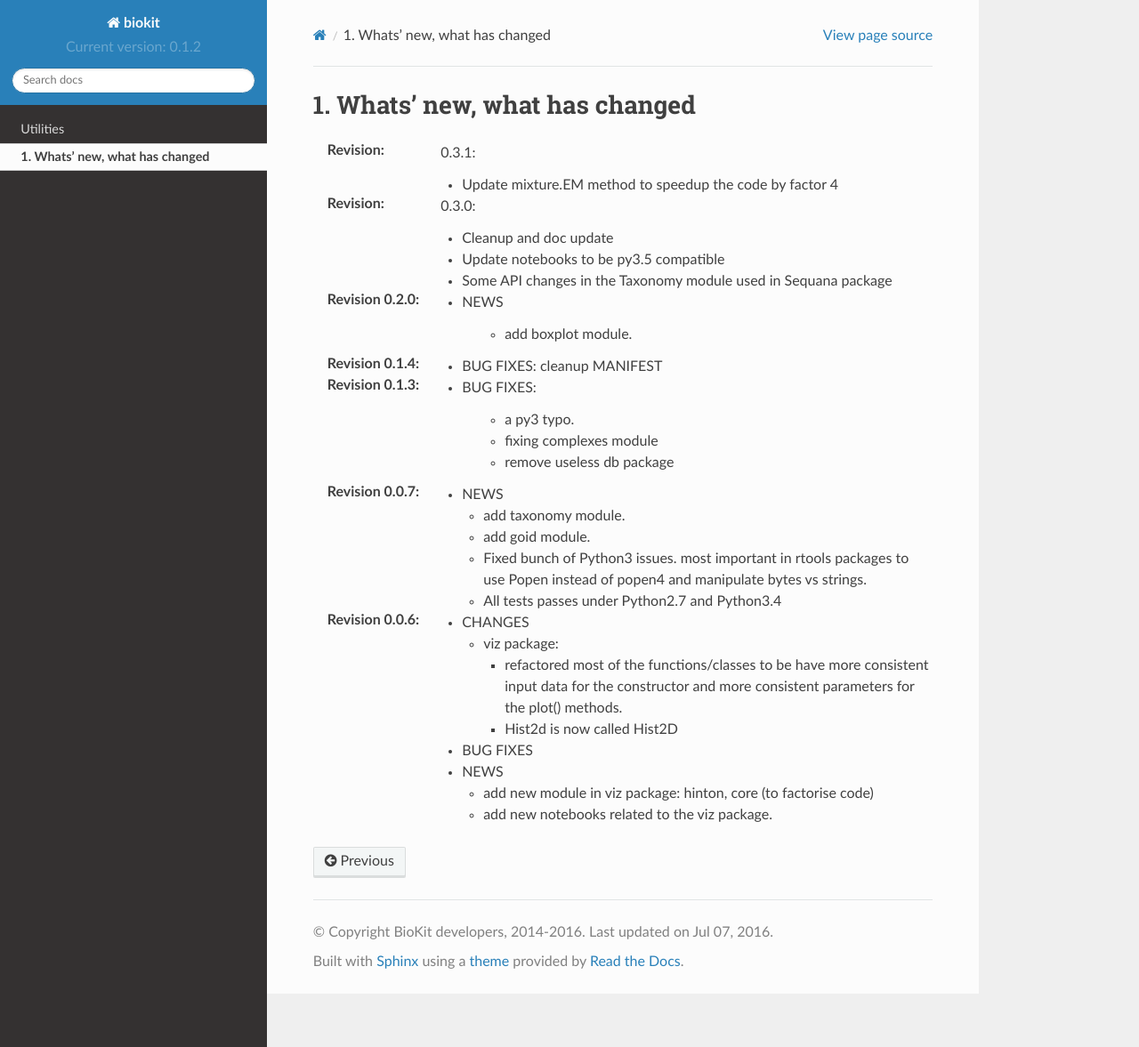
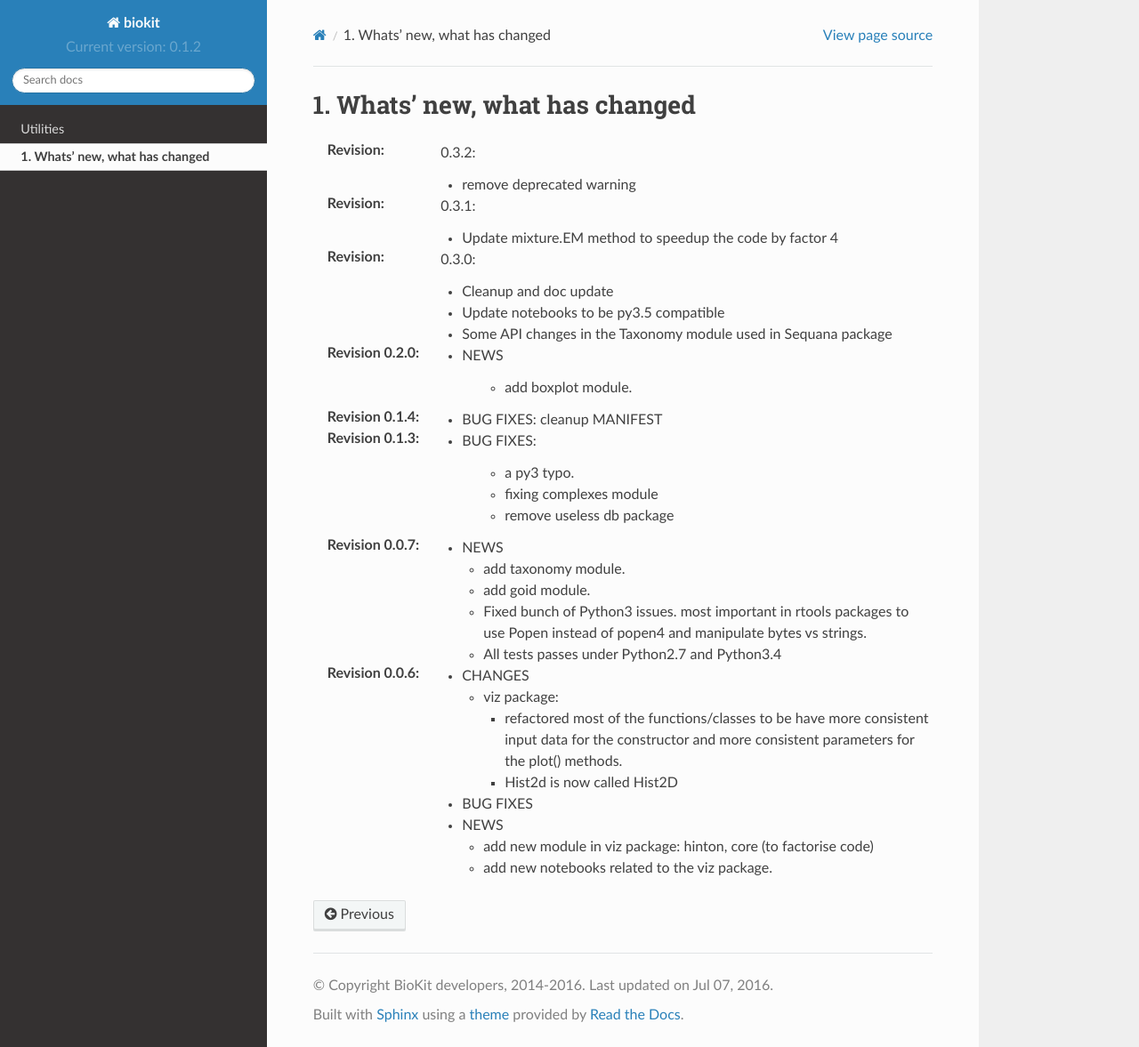
Before and after one commit to biokit/biokit, a Sphinx documentation site: the page built from doc/ChangeLog.rst, in a window 1280 px wide and 1177 px high. Shown: the whole window at 89% size. Built offline with Sphinx 7.4.7 and the Read the Docs theme 2.0.0, drawn with Linux system fonts in a browser that asks for light colours; formulas are drawn with MathJax 3; pages that are not in the unit, such as notebooks, are missing from menus.

Commit message:
update metadata

```diff
--- a/doc/ChangeLog.rst
+++ b/doc/ChangeLog.rst
@@ -1,5 +1,8 @@
 Whats' new, what has changed
 ================================
+:Revision: 0.3.2:
+
+    * remove deprecated warning
 
 :Revision: 0.3.1:
 
--- a/setup.py
+++ b/setup.py
@@ -8,7 +8,7 @@ import glob
 
 _MAJOR               = 0
 _MINOR               = 3
-_MICRO               = 1
+_MICRO               = 2
 version              = '%d.%d.%d' % (_MAJOR, _MINOR, _MICRO)
 release              = '%d.%d' % (_MAJOR, _MINOR)
 
```
